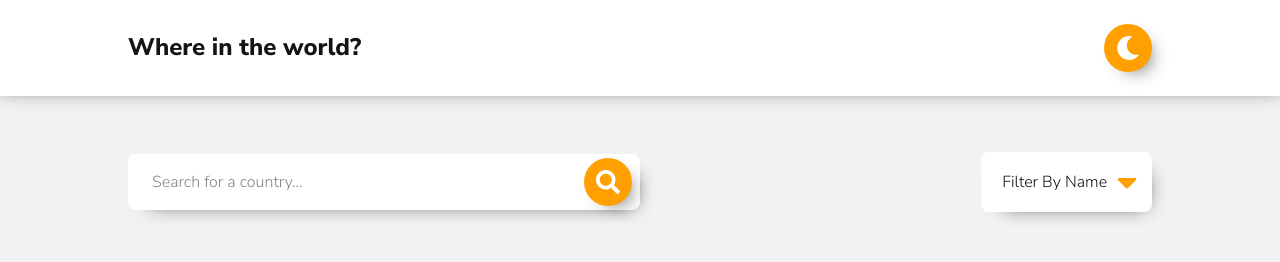
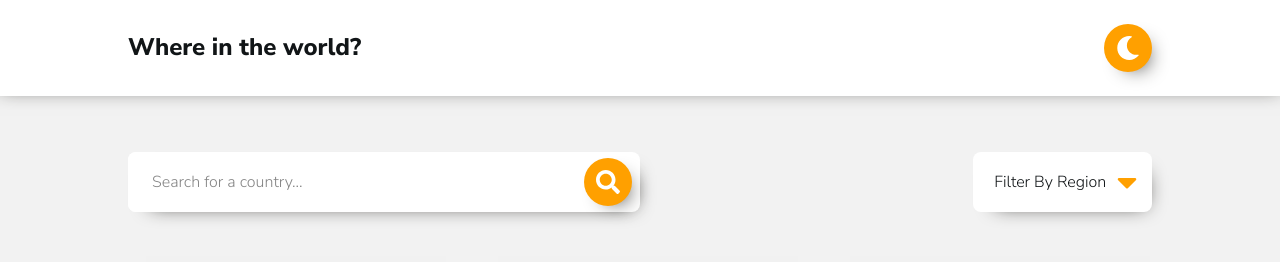
Before and after one commit to SkyLissh/country-api-react, a React (Create React App) app: page / in a window 1280 px wide. Shown: the top 262 px of the page. Built offline with nearby package versions, Linux system fonts and the light colour scheme.

Commit message:
Fix Search Design

```diff
--- a/src/components/filter.component..tsx
+++ b/src/components/filter.component..tsx
@@ -1,5 +1,13 @@
 import React, { ReactElement } from 'react';
 import styled from 'styled-components';
+
+export const FilterContainer = styled.div`
+	@media (min-width: 768px) {
+		display: flex;
+		justify-content: space-between;
+		align-items: center;
+	}
+`;
 
 const FilterOptions = styled.div`
 	position: relative;
@@ -52,7 +60,7 @@ export default function Filter(): ReactElement {
 		<FilterOptions>
 			<FilterSelected defaultValue="default">
 				<FilterOption value="default" disabled>
-					Filter By Name
+					Filter By Region
 				</FilterOption>
 				<FilterOption value="africa"> Africa </FilterOption>
 				<FilterOption value="americas"> America </FilterOption>
--- a/src/components/search.component.tsx
+++ b/src/components/search.component.tsx
@@ -27,7 +27,7 @@ const SearchContainer = styled.div`
 `;
 
 const SearchInput = styled.input`
-	padding: 1.2rem 1.5rem;
+	padding: 1.3rem 1.5rem;
 
 	border-radius: 0.5rem;
 	background-color: ${(props) => props.theme.colors.element};
--- a/src/pages/home.page.tsx
+++ b/src/pages/home.page.tsx
@@ -1,19 +1,10 @@
 import React, { ReactElement } from 'react';
-import styled from 'styled-components';
 
 import { Container } from '../components/container.component';
-import Filter from '../components/filter.component.';
+import Filter, { FilterContainer } from '../components/filter.component.';
 import Navbar from '../components/navbar.component';
 import Search from '../components/search.component';
 import Card, { CardContainer } from '../components/card.component';
-
-const FilterContainer = styled.div`
-	@media (min-width: 768px) {
-		display: flex;
-		justify-content: space-between;
-		align-items: center;
-	}
-`;
 
 export default function HomePage(): ReactElement {
 	return (
```
